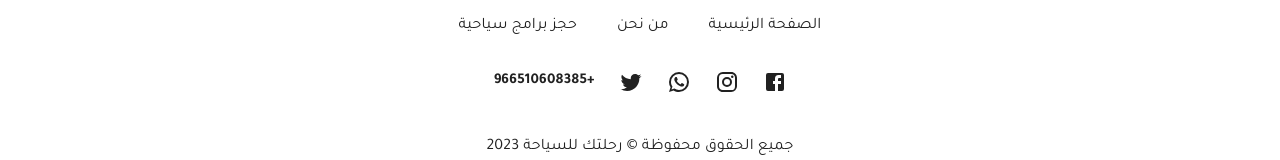
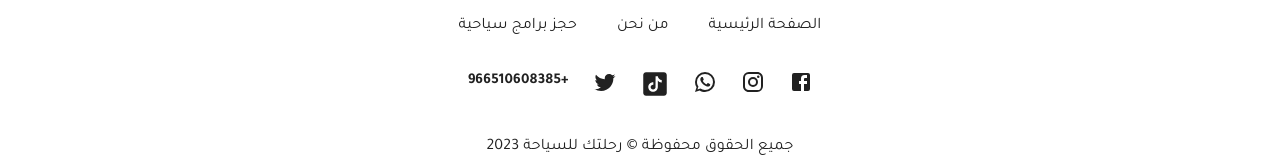
Before and after one commit to reheltk/rehltk, a React (Create React App) app in the folder frontend/: page / in a window 1280 px wide. Shown: the part 2691-2851 px from the top of the page. Built offline with nearby package versions, Linux system fonts and the light colour scheme; no server answers.

Commit message:
add tiktok icon

```diff
--- a/frontend/src/components/Footer.jsx
+++ b/frontend/src/components/Footer.jsx
@@ -4,7 +4,7 @@ import { Stack } from "@mui/system";
 import React from "react";
 import { Link } from "react-router-dom";
 import { Facebook, Instagram, Twitter, WhatsApp } from "@mui/icons-material";
-
+import TikTok from "./Ui/TikTokIcon";
 function Footer() {
     const year = new Date().getFullYear();
     return (
@@ -89,6 +89,18 @@ function Footer() {
                     <WhatsApp />
                 </Link>
                 <Link
+                    to="https://www.tiktok.com/@reheltkksa"
+                    style={{
+                        color: "inherit",
+                        textDecoration: "none",
+                        fontSize: 15,
+                        fontWeight: "bold",
+                        height: "28px",
+                    }}
+                >
+                    <TikTok />
+                </Link>
+                <Link
                     to="https://twitter.com/reheltkksa"
                     style={{
                         color: "inherit",
--- /dev/null
+++ b/frontend/src/components/Ui/TikTokIcon.jsx
@@ -0,0 +1,15 @@
+const TikTokIcon = ({ color = "#212121" }) => {
+    return (
+        <svg
+            fill={color}
+            xmlns="http://www.w3.org/2000/svg"
+            viewBox="0 0 50 50"
+            width="100%"
+            height="100%"
+        >
+            <path d="M41,4H9C6.243,4,4,6.243,4,9v32c0,2.757,2.243,5,5,5h32c2.757,0,5-2.243,5-5V9C46,6.243,43.757,4,41,4z M37.006,22.323 c-0.227,0.021-0.457,0.035-0.69,0.035c-2.623,0-4.928-1.349-6.269-3.388c0,5.349,0,11.435,0,11.537c0,4.709-3.818,8.527-8.527,8.527 s-8.527-3.818-8.527-8.527s3.818-8.527,8.527-8.527c0.178,0,0.352,0.016,0.527,0.027v4.202c-0.175-0.021-0.347-0.053-0.527-0.053 c-2.404,0-4.352,1.948-4.352,4.352s1.948,4.352,4.352,4.352s4.527-1.894,4.527-4.298c0-0.095,0.042-19.594,0.042-19.594h4.016 c0.378,3.591,3.277,6.425,6.901,6.685V22.323z" />
+        </svg>
+    );
+};
+
+export default TikTokIcon;
```
